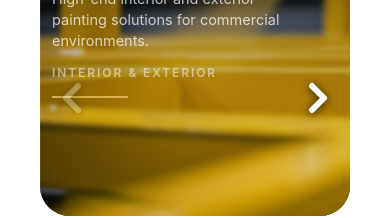
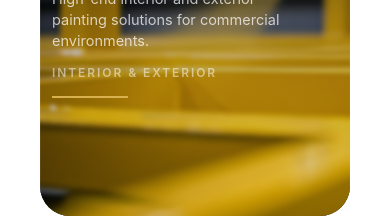
Before and after one commit to Avmannino/services_webpage_embed, a React (Vite) app: page / in a window 390 px wide. Shown: the part 539-757 px from the top of the page. Built offline with nearby package versions, Linux system fonts and the light colour scheme.

Commit message:
card width

```diff
--- a/src/App.jsx
+++ b/src/App.jsx
@@ -234,6 +234,7 @@ function App() {
 
       <section className="services-section">
         <div className="services-shell">
+          <p className="swipe-hint">Swipe to view more</p>
           <div className="carousel-wrapper">
             <button
               type="button"
--- a/src/styles.css
+++ b/src/styles.css
@@ -85,6 +85,10 @@ button {
 .services-shell {
     width: var(--section-width);
     padding: 0 var(--shell-padding-x);
+}
+
+.swipe-hint {
+    display: none;
 }
 
 .carousel-wrapper {
@@ -445,47 +449,18 @@ button {
     }
 
     .carousel-button {
-        position: absolute;
-        top: 72%;
-        transform: translateY(-50%);
-        z-index: 10;
-        width: 56px;
-        height: 56px;
-        padding: 4px;
-        background: transparent;
-        border: none;
-        color: #ffffff;
+        display: none;
     }
 
-    .carousel-button:hover {
-        background: transparent;
-        border: none;
-    }
-
-    .carousel-button-prev {
-        left: 4px;
-        background: transparent;
-        border: none;
-        color: #ffffff;
-    }
-
-    .carousel-button-prev:hover {
-        background: transparent;
-        border: none;
-    }
-
-    .carousel-button-next {
-        right: 4px;
-    }
-
-    .carousel-wrapper .carousel-button svg {
-        width: 48px;
-        height: 48px;
-        filter: drop-shadow(0 1px 4px rgba(0,0,0,0.8));
-    }
-
-    .carousel-wrapper .carousel-button svg path {
-        stroke-width: 3;
+    .swipe-hint {
+        display: block;
+        margin: 0 0 10px;
+        text-align: center;
+        font-size: 10px;
+        font-weight: 600;
+        letter-spacing: 0.2em;
+        text-transform: uppercase;
+        color: rgba(255, 255, 255, 0.4);
     }
 
     .service-card-content {
```
